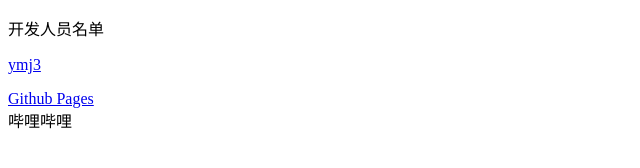
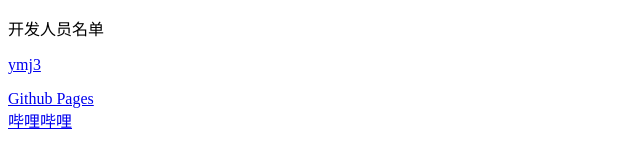
Before and after one commit to pigeon-team/pigeon-team.github.io, a plain HTML site: page video/video.html in a window 1280 px wide. Shown: the full height of the page, 0-640 px from the left. Drawn offline with Linux system fonts and the light colour scheme.

Commit message:
Update video.html

```diff
--- a/video/video.html
+++ b/video/video.html
@@ -11,6 +11,6 @@
 	<p> </p>
 	<a href="https://ymj3.github.io/">Github Pages</a>
 </br>
-	<a hreg="https://space.bilibili.com/1234160455">哔哩哔哩</a>
+	<a href="https://space.bilibili.com/1234160455">哔哩哔哩</a>
 </body>
 </html>
```
